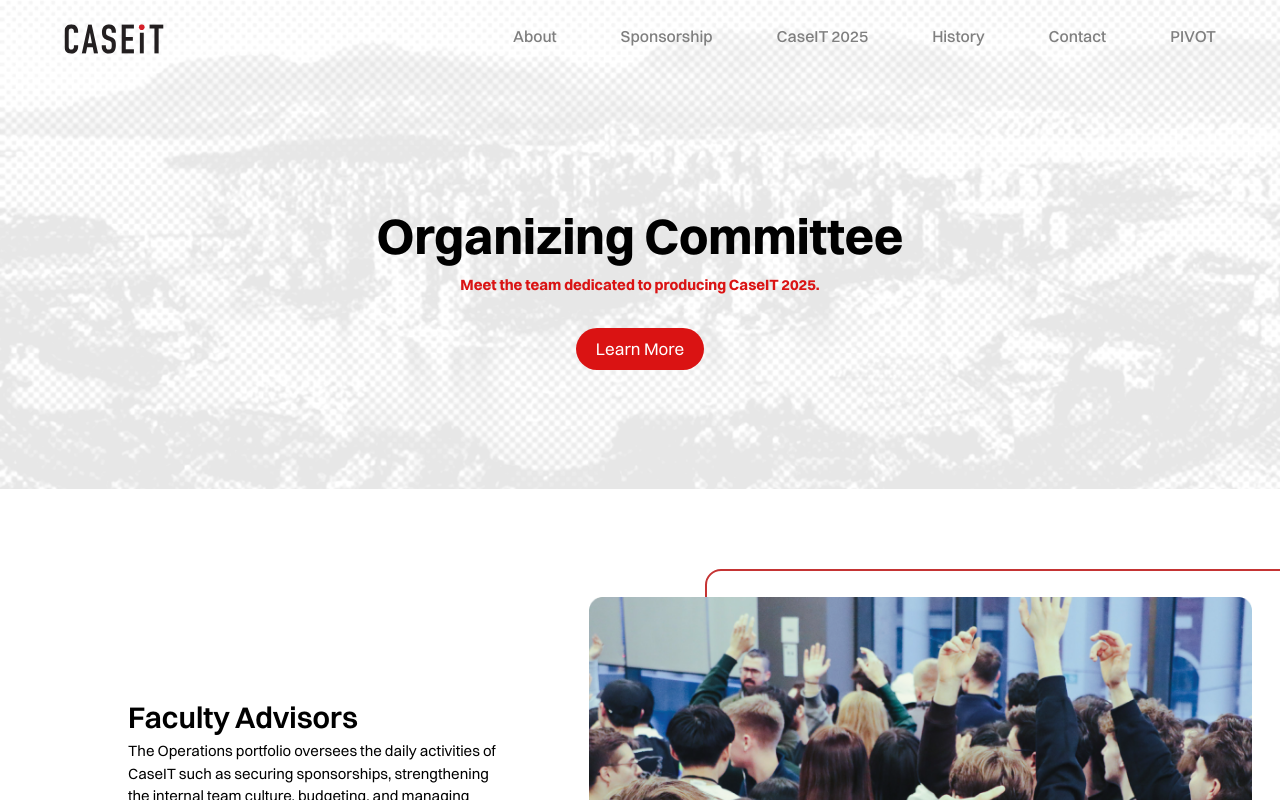
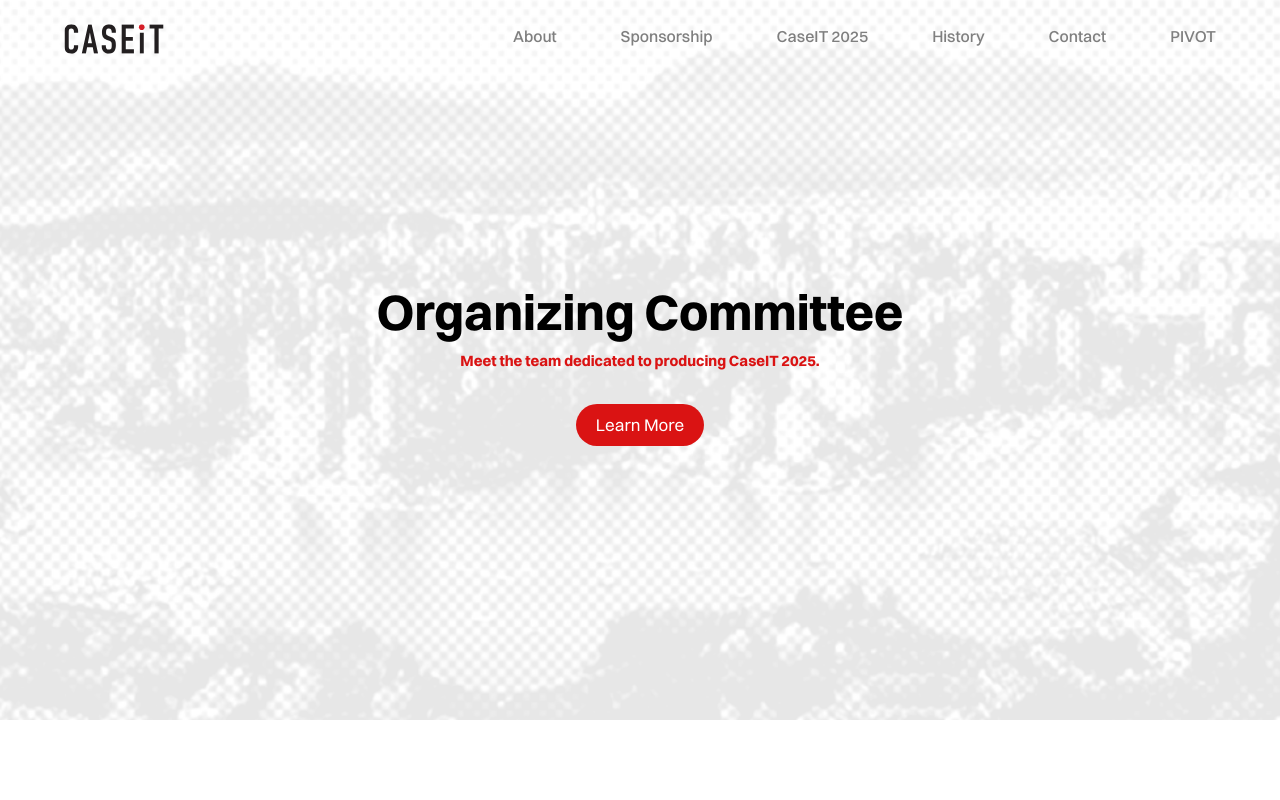
Before and after one commit to smchng/CaseIT2025, a Next.js app: page /oc in a window 1280 px wide. Shown: the top 800 px of the page. Built offline with nearby package versions, Linux system fonts and the light colour scheme.

Commit message:
made img bg component

```diff
--- a/app/about/page.tsx
+++ b/app/about/page.tsx
@@ -15,12 +15,12 @@
     <div>
       <section className="py-[20vh]">
         <div className="flex space-x-[2vw] xl:space-x-[5vw]">
-          <ImgLeft img="/imgs/about.png" stylingClasses="w-[90vw] h-auto" />
+          <ImgLeft
+            img="/imgs/about.png"
+            stylingClasses="w-[90vw] h-auto"
+            alt="team candid"
+          />
           <div className="pr-[10vw] flex flex-col items-start justify-center space-y-[20px] ">
-            {/* <text.Header3 text={about.aboutText.header3} />
-            <div className="max-w-[50vw] pb-[2vh]">
-              <text.Paragraph text={about.aboutText.paragraph[0]} />
-            </div> */}
             <text.BlackHeaderText
               text={about.aboutText.paragraph[0]}
               title={about.aboutText.header3[0]}
@@ -37,6 +37,7 @@
             stylingClasses="w-[8vw] h-auto"
             title={item.title}
             text={item.text}
+            alt={item.alt}
           />
         ))}
       </section>
--- a/app/oc/page.tsx
+++ b/app/oc/page.tsx
@@ -1,6 +1,6 @@
 import { Metadata } from "next";
 import Image from "next/image";
-import { ImgLeft, ImgRight } from "@/components/text&img/img";
+import { BgImg } from "@/components/text&img/img";
 import { RedButton } from "@/components/buttons";
 import * as text from "@/components/text&img/text";
 import * as oc from "@/content/oc_content";
@@ -14,21 +14,14 @@
 export default function OC() {
   return (
     <div>
-      <section className="relative pb-[10vh]">
-        <Image
-          src="/imgs/Downtown-Vancouver.png"
-          alt="Downtown Vancouver"
-          className="h-auto w-screen object-cover"
-          width="1441"
-          height="550"
-        />
-        <div className="absolute inset-0 flex flex-col items-center justify-center text-center">
+      <section>
+        <BgImg>
           <div className="text-header1">{oc.ocText.header1}</div>
           <p className="text-red font-bold pb-[4vh]">
             <div className="text-paragraph">{oc.ocText.paragraph}</div>
           </p>
           <RedButton text="Learn More" link="/about" />
-        </div>
+        </BgImg>
       </section>
       <section className="flex flex-col space-x-[2vw] space-y-[20vh]">
         {oc.ocText.positions.map((item, index) => (
@@ -39,6 +32,7 @@
                 title={oc.ocText.positions[index].title}
                 text={oc.ocText.positions[index].desc}
                 subtext={oc.ocText.positions[index].names}
+                alt={oc.ocText.positions[index].alt}
               />
             ) : (
               <OcRibbonLeft
@@ -46,6 +40,7 @@
                 title={oc.ocText.positions[index].title}
                 text={oc.ocText.positions[index].desc}
                 subtext={oc.ocText.positions[index].names}
+                alt={oc.ocText.positions[index].alt}
               />
             )}
           </div>
--- a/components/imgRibbons.tsx
+++ b/components/imgRibbons.tsx
@@ -4,12 +4,19 @@
 
 type ribbonItems = {
   img: string;
+  alt: string;
   title?: string;
   text?: string;
   subtext?: string;
 };
 
-export const OcRibbonRight = ({ img, title, text, subtext }: ribbonItems) => {
+export const OcRibbonRight = ({
+  img,
+  title,
+  text,
+  subtext,
+  alt,
+}: ribbonItems) => {
   return (
     <div className="flex xl:space-x-[5vw]">
       <div className="pl-[10vw] flex flex-col items-start justify-center space-y-[20px]">
@@ -19,15 +26,29 @@
           subtext={subtext}
         />
       </div>
-      <ImgRight img={img} stylingClasses="w-[90vw] h-auto" />
+      <ImgRight
+        img={img}
+        stylingClasses="w-[90vw] h-auto"
+        alt={alt || "img description"}
+      />
     </div>
   );
 };
 
-export const OcRibbonLeft = ({ img, title, text, subtext }: ribbonItems) => {
+export const OcRibbonLeft = ({
+  img,
+  title,
+  text,
+  subtext,
+  alt,
+}: ribbonItems) => {
   return (
     <div className="flex xl:space-x-[5vw]">
-      <ImgLeft img={img} stylingClasses="w-[90vw] h-auto" />
+      <ImgLeft
+        img={img}
+        stylingClasses="w-[90vw] h-auto"
+        alt={alt || "img description"}
+      />
       <div className="pr-[10vw] flex flex-col items-start justify-center space-y-[20px]">
         <textFormat.BlackHeaderTextOC
           title={title}
--- a/components/text&img/img.tsx
+++ b/components/text&img/img.tsx
@@ -1,19 +1,38 @@
 import Image from "next/image";
 
 type imgItems = {
-  img: string;
-  stylingClasses: string;
+  img?: string;
+  stylingClasses?: string;
+  alt?: string;
   title?: string;
   text?: string;
+  children?: React.ReactNode;
 };
 
-export const ImgLeft = ({ img, stylingClasses }: imgItems) => {
+export const BgImg = ({ children }: imgItems) => {
+  return (
+    <section className="relative mb-[10vh]  h-[90vh] w-full">
+      <Image
+        src="/imgs/Downtown-Vancouver.png" // Fixed image under the text
+        alt="Downtown Vancouver"
+        className=" object-cover"
+        layout="fill" // Ensures the image fills the container
+        objectFit="cover"
+      />
+      <div className="absolute inset-0 flex flex-col items-center justify-center text-center">
+        {children}
+      </div>
+    </section>
+  );
+};
+
+export const ImgLeft = ({ img, stylingClasses, alt }: imgItems) => {
   return (
     <div className="relative p-7 ">
       <div className="absolute inset-0 border-2 border-redDark rounded-2xl transform -translate-x-36 -z-10"></div>
       <Image
-        src={img}
-        alt="img"
+        src={img || "/imgs/Downtown-Vancouver.png"}
+        alt={alt || "img description"}
         width={1002} // Original aspect ratio width
         height={503} // Original aspect ratio height
         className={stylingClasses}
@@ -21,13 +40,13 @@
     </div>
   );
 };
-export const ImgRight = ({ img, stylingClasses }: imgItems) => {
+export const ImgRight = ({ img, stylingClasses, alt }: imgItems) => {
   return (
     <div className="relative p-7 overflow-hidden">
       <div className="absolute inset-0 border-2 border-redDark rounded-2xl transform translate-x-36 -z-10"></div>
       <Image
-        src={img}
-        alt="img"
+        src={img || "/imgs/Downtown-Vancouver.png"}
+        alt={alt || "img description"}
         width={1002} // Original aspect ratio width
         height={503} // Original aspect ratio height
         className={stylingClasses}
@@ -36,12 +55,18 @@
   );
 };
 
-export const IconImg = ({ img, stylingClasses, title, text }: imgItems) => {
+export const IconImg = ({
+  img,
+  stylingClasses,
+  title,
+  text,
+  alt,
+}: imgItems) => {
   return (
     <div className="flex space-x-[3vw]">
       <Image
-        src={img}
-        alt="img"
+        src={img || "/imgs/Downtown-Vancouver.png"}
+        alt={alt || "img description"}
         width={75}
         height={75}
         className={stylingClasses}
--- a/content/about_content.tsx
+++ b/content/about_content.tsx
@@ -6,11 +6,13 @@
 export const icons = [
   {
     img: "/svgs/target.svg",
+    alt: "targent icon",
     title: "Mission",
     text: "Cultivate innovation, collaboration, and growth between competitors and the Organizing Committee. Cultivate innovation, collaboration, and growth between competitors and the Organizing Committee. ",
   },
   {
     img: "/svgs/eye.svg",
+    alt: "eye icon",
     title: "Vision",
     text: "Cultivate innovation, collaboration, and growth between competitors and the Organizing Committee. Cultivate innovation, collaboration, and growth between competitors and the Organizing Committee. ",
   },
--- a/content/oc_content.tsx
+++ b/content/oc_content.tsx
@@ -7,36 +7,42 @@
       desc: "The Operations portfolio oversees the daily activities of CaseIT such as securing sponsorships, strengthening the internal team culture, budgeting, and managing university relations.",
       names: "Left to right: Person A, Person B, Person C",
       img: "/imgs/about.png",
+      alt: "faculty advisors img",
     },
     {
       title: "Operations",
       desc: "The Operations portfolio oversees the daily activities of CaseIT such as securing sponsorships, strengthening the internal team culture, budgeting, and managing university relations.",
       names: "Left to right: Person A, Person B, Person C",
       img: "/imgs/about.png",
+      alt: "faculty advisors img",
     },
     {
       title: "Competition Execution",
       desc: "The Operations portfolio oversees the daily activities of CaseIT such as securing sponsorships, strengthening the internal team culture, budgeting, and managing university relations.",
       names: "Left to right: Person A, Person B, Person C",
       img: "/imgs/about.png",
+      alt: "faculty advisors img",
     },
     {
       title: "Marketing",
       desc: "best portfolio",
       names: "Left to right: Person A, Person B, Person C",
       img: "/imgs/about.png",
+      alt: "faculty advisors img",
     },
     {
       title: "PIVOT",
       desc: "The Operations portfolio oversees the daily activities of CaseIT such as securing sponsorships, strengthening the internal team culture, budgeting, and managing university relations.",
       names: "Left to right: Person A, Person B, Person C",
       img: "/imgs/about.png",
+      alt: "faculty advisors img",
     },
     {
       title: "Team Host",
       desc: "The Operations portfolio oversees the daily activities of CaseIT such as securing sponsorships, strengthening the internal team culture, budgeting, and managing university relations.",
       names: "Left to right: Person A, Person B, Person C",
       img: "/imgs/about.png",
+      alt: "faculty advisors img",
     },
   ],
 };
--- a/styles/globals.css
+++ b/styles/globals.css
@@ -69,7 +69,7 @@
 }
 
 .text-header3 {
-  @apply font-semibold text-2xs md:text-sm;
+  @apply font-semibold text-3xs md:text-xs;
 }
 .text-paragraph {
   @apply text-2xs;
```
Also changed, not shown: app/contact/page.tsx (+17 -15 lines).
